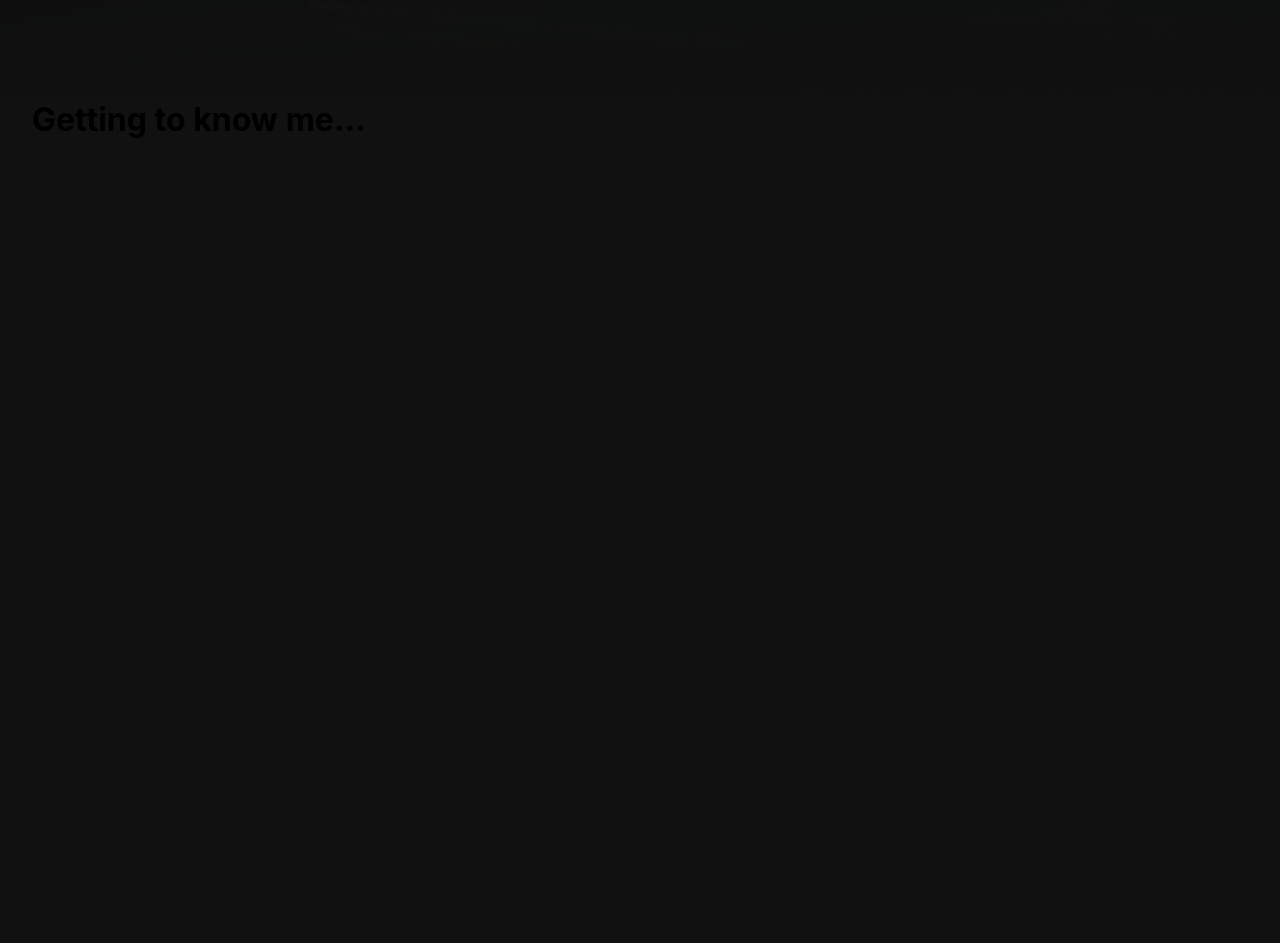
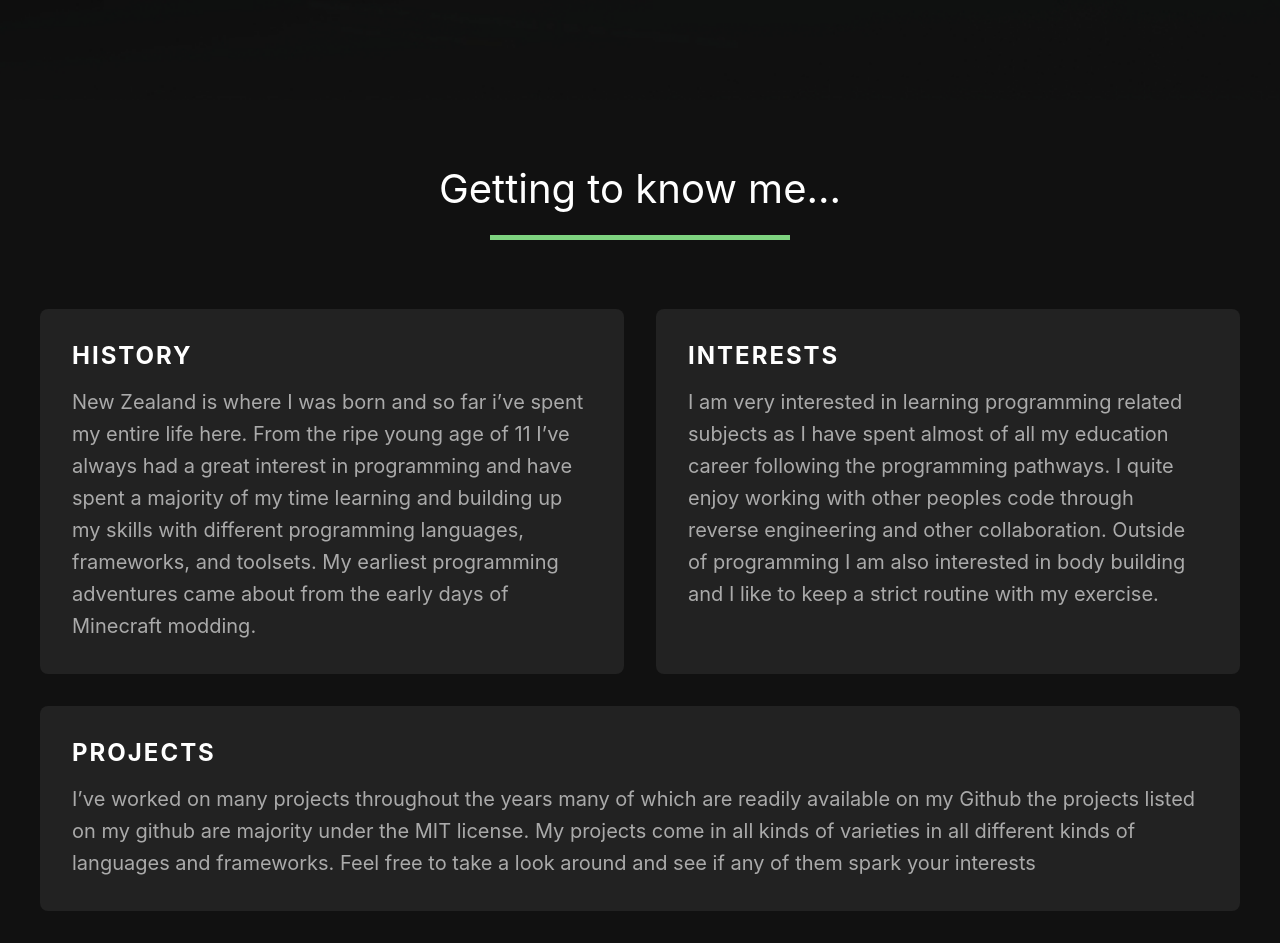
Before and after one commit to jacobtread/jacobtread-nextjs, a Next.js app: page / in a window 1280 px wide. Shown: the part 700-1643 px from the top of the page. Before the commit the page ends 839 px from the top, so only its background shows below. Built offline with nearby package versions, Linux system fonts and the light colour scheme.

Commit message:
Started about section

```diff
--- a/components/About.tsx
+++ b/components/About.tsx
@@ -1,8 +1,53 @@
 import { FunctionComponent } from "react";
+import styles from "../styles/about.module.scss"
 
 const About: FunctionComponent = () => {
     return (
-        <h1>Getting to know me...</h1>
+        <div id={"about"} className={styles.about}>
+            <h1 className={styles.title}>Getting to know me...</h1>
+            <div className={styles.blocks}>
+                <div className={styles.block} data-block="history">
+                    <h2 className={styles.block__title}>
+                        History
+                    </h2>
+                    <p className={styles.block__text}>
+                        New Zealand is where I was born and so far i’ve spent my entire life here. From the ripe young
+                        age of 11
+                        I’ve always had a great interest in programming and have spent a majority of my time learning
+                        and building up my skills with different programming languages, frameworks, and toolsets. My
+                        earliest programming adventures came about from the early days of Minecraft modding.
+                    </p>
+                </div>
+                <div className={styles.block} data-block="interests">
+                    <h2 className={styles.block__title}>
+                        Interests
+                    </h2>
+                    <p className={styles.block__text}>
+                        I am very interested in learning programming related subjects as I have spent almost of all my
+                        education career following the programming pathways. I quite enjoy working with other peoples
+                        code
+                        through reverse engineering and other collaboration. Outside of programming I am also interested
+                        in
+                        body building and I like to keep a strict routine with my exercise.
+                    </p>
+                </div>
+                <div className={styles.block + " " + styles['block--span']} data-block="projects">
+                    <h2 className={styles.block__title}>
+                        Projects
+                    </h2>
+                    <p className={styles.block__text}>
+                        I’ve worked on many projects throughout the years many of which are readily available on my
+                        Github
+                        the projects listed on my github are majority under the MIT license. My projects come in all
+                        kinds
+                        of varieties in all different kinds of languages and frameworks. Feel free to take a look around
+                        and
+                        see if any of them spark your interests
+                    </p>
+                </div>
+
+            </div>
+        </div>
     )
 }
 
--- a/components/Heading.tsx
+++ b/components/Heading.tsx
@@ -23,7 +23,7 @@ const Heading: FunctionComponent = () => {
                     </div>
                 </div>
                 <nav className={styles.nav}>
-                    <a href="" className={styles.nav__button}>About</a>
+                    <a href="#about" className={styles.nav__button}>About</a>
                     <a href="" className={styles.nav__button}>Contact</a>
                     <a href="" className={styles.nav__button}>Technology</a>
                     <a href="" className={styles.nav__button}>Projects</a>
--- a/pages/_app.tsx
+++ b/pages/_app.tsx
@@ -6,7 +6,9 @@ function MyApp({Component, pageProps}: AppProps) {
     return (
         <div>
             <Heading/>
-            <Component {...pageProps} />
+            <main className="main">
+                <Component {...pageProps} />
+            </main>
         </div>
     )
 }
--- a/pages/index.tsx
+++ b/pages/index.tsx
@@ -1,10 +1,9 @@
 import type { NextPage } from 'next'
-import styles from '../styles/Home.module.css'
 import About from "../components/About";
 
 const Home: NextPage = () => {
     return (
-        <div className={styles.container}>
+        <div>
             <About/>
         </div>
     )
--- a/styles/Home.module.css
+++ /dev/null
@@ -1,116 +0,0 @@
-.container {
-  padding: 0 2rem;
-}
-
-.main {
-  min-height: 100vh;
-  padding: 4rem 0;
-  flex: 1;
-  display: flex;
-  flex-direction: column;
-  justify-content: center;
-  align-items: center;
-}
-
-.footer {
-  display: flex;
-  flex: 1;
-  padding: 2rem 0;
-  border-top: 1px solid #eaeaea;
-  justify-content: center;
-  align-items: center;
-}
-
-.footer a {
-  display: flex;
-  justify-content: center;
-  align-items: center;
-  flex-grow: 1;
-}
-
-.title a {
-  color: #0070f3;
-  text-decoration: none;
-}
-
-.title a:hover,
-.title a:focus,
-.title a:active {
-  text-decoration: underline;
-}
-
-.title {
-  margin: 0;
-  line-height: 1.15;
-  font-size: 4rem;
-}
-
-.title,
-.description {
-  text-align: center;
-}
-
-.description {
-  margin: 4rem 0;
-  line-height: 1.5;
-  font-size: 1.5rem;
-}
-
-.code {
-  background: #fafafa;
-  border-radius: 5px;
-  padding: 0.75rem;
-  font-size: 1.1rem;
-  font-family: Menlo, Monaco, Lucida Console, Liberation Mono, DejaVu Sans Mono,
-    Bitstream Vera Sans Mono, Courier New, monospace;
-}
-
-.grid {
-  display: flex;
-  align-items: center;
-  justify-content: center;
-  flex-wrap: wrap;
-  max-width: 800px;
-}
-
-.card {
-  margin: 1rem;
-  padding: 1.5rem;
-  text-align: left;
-  color: inherit;
-  text-decoration: none;
-  border: 1px solid #eaeaea;
-  border-radius: 10px;
-  transition: color 0.15s ease, border-color 0.15s ease;
-  max-width: 300px;
-}
-
-.card:hover,
-.card:focus,
-.card:active {
-  color: #0070f3;
-  border-color: #0070f3;
-}
-
-.card h2 {
-  margin: 0 0 1rem 0;
-  font-size: 1.5rem;
-}
-
-.card p {
-  margin: 0;
-  font-size: 1.25rem;
-  line-height: 1.5;
-}
-
-.logo {
-  height: 1em;
-  margin-left: 0.5rem;
-}
-
-@media (max-width: 600px) {
-  .grid {
-    width: 100%;
-    flex-direction: column;
-  }
-}
--- /dev/null
+++ b/styles/about.module.scss
@@ -0,0 +1,112 @@
+@import "scheme";
+@import "tools";
+
+.about {
+
+}
+
+.title {
+  position: relative;
+
+  padding: 2rem;
+  font-size: 2.5rem;
+  font-weight: 400;
+  color: white;
+  text-align: center;
+  max-width: 700px;
+  margin: 2rem auto;
+
+  /*
+    Pseudo after element for the title element is used to
+    display an underline in the primary color
+  */
+  &::after {
+    @include pseudo-content; // Apply the default pseudo styles
+
+    top: unset; // Resetting the top offset from pseudo content
+    bottom: 5px; // Offset the line 5px from the bottom
+
+    left: 50%; // Position the element half way along the parent
+    transform: translateX(-50%) scale(1); // Translate it left by half the element width to center it
+
+    max-width: 300px; // Ensure the line isn't longer than 300px
+    height: 5px; // Make the line 5px in height
+
+    background-color: $primary; // Use the primary colour
+  }
+}
+
+
+.blocks {
+  padding: 2rem 0;
+
+  display: grid;
+  grid-template-columns: 1fr 1fr;
+  gap: 2rem;
+
+  max-width: 1200px;
+  margin: 0 auto;
+}
+
+.block {
+  position: relative;
+  border-radius: 8px;
+
+  &--span {
+    grid-column-start: 1;
+    grid-column-end: 3;
+  }
+
+  &::before {
+    @include pseudo-content;
+
+    top: unset;
+    bottom: 0;
+
+    width: 100%;
+
+    transition: transform 0.5s ease;
+    transform: scaleX(0);
+    background-color: $primary-dark;
+
+    height: 5px;
+    border-radius: 5px;
+  }
+
+
+  padding: 2rem;
+
+  transition: all 0.5s ease;
+
+  background: $background-light;
+
+  &:hover {
+    // Transform the card to look as though its tilted upwards
+    transform: perspective(600px) rotateX(5deg);
+    background-color: $background-light-2;
+
+    &::before {
+      transform: scaleX(1);
+    }
+  }
+
+
+  &__title {
+    margin-bottom: 1rem;
+    color: white;
+    font-size: 1.5rem;
+
+    text-transform: uppercase;
+    font-weight: bold;
+    letter-spacing: 2px;
+
+  }
+
+  &__text {
+    color: #AAA;
+    font-size: 1.25rem;
+    line-height: 1.6;
+
+    transition: color 0.5s ease;
+  }
+}
--- a/styles/globals.scss
+++ b/styles/globals.scss
@@ -3,6 +3,7 @@
 html, body {
   font-family: -apple-system, BlinkMacSystemFont, Segoe UI, Roboto, Oxygen,
   Ubuntu, Cantarell, Fira Sans, Droid Sans, Helvetica Neue, sans-serif;
+  scroll-behavior: smooth;
 }
 
 body {
@@ -19,3 +20,8 @@ a {
   padding: 0;
   box-sizing: border-box;
 }
+
+.main {
+  max-width: 1200px;
+  margin: 0 auto;
+}
--- a/styles/scheme.scss
+++ b/styles/scheme.scss
@@ -1,5 +1,6 @@
 $background: #111;
 $background-light: #222;
+$background-light-2: lighten($background-light, 5);
 $background-lighter: #333;
 
 $primary: #7ed380;
```
